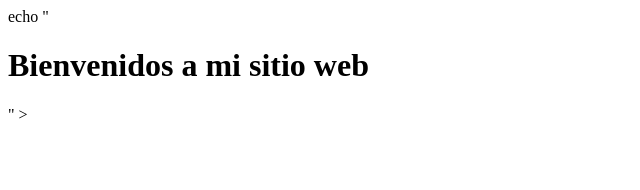
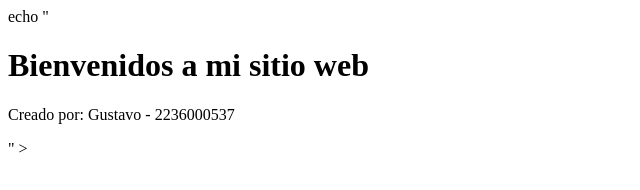
Before and after one commit to 2236000537/ACTIVIDAD_3, a plain HTML site: page index.html in a window 1280 px wide. Shown: the whole page, without its empty margins (0-640 px from the left). Drawn offline with Linux system fonts and the light colour scheme.

Commit message:
Agregado nombre y matrícula

```diff
--- a/index.html
+++ b/index.html
@@ -5,5 +5,6 @@ echo "<!DOCTYPE html>
 </head>
 <body>
   <h1>Bienvenidos a mi sitio web</h1>
+  <p>Creado por: Gustavo - 2236000537</p>
 </body>
 </html>" >
```
